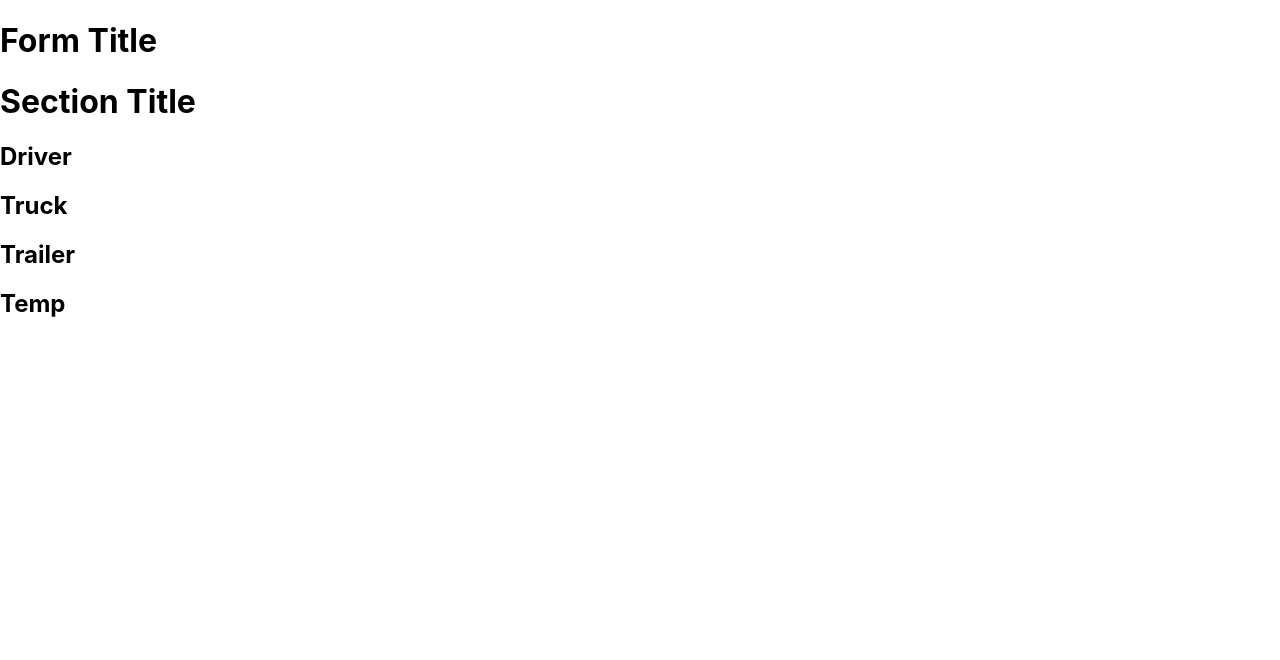
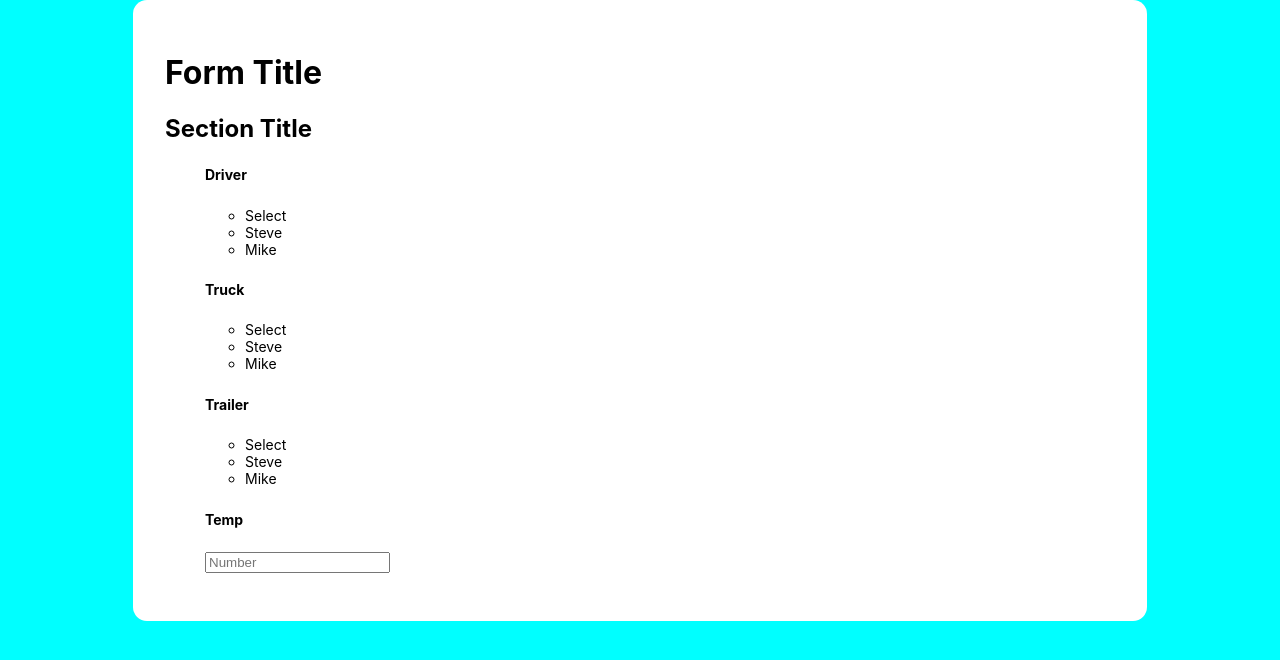
Before and after one commit to SomeChineseGuy/Practice-Projects, a React (Create React App) app in the folder 04-form/form/: page / in a window 1280 px wide. Shown: the top 660 px of the page. Built offline with nearby package versions, Linux system fonts and the light colour scheme; the HTML template or start-up script is replaced by a standard one.

Commit message:
Added based styling in CSS and got basic logic dropdown

```diff
--- a/04-form/form/src/App.css
+++ b/04-form/form/src/App.css
@@ -1,3 +1,23 @@
 .App {
+  max-width: var(--main-form-width);
+  border-radius: var(--main-form-radius);
+  padding: 2rem;
+  background-color: white;
+  margin: auto;
+}
 
+body {
+  background-color: aqua;
 }
+
+h5, p, li {
+  font-size: var(--text);
+}
+
+h1 {
+  font-size: var(--form-title);
+}
+
+h2 {
+  font-size: var(--section-title);
+}
--- a/04-form/form/src/componets/DropDownContainer.js
+++ b/04-form/form/src/componets/DropDownContainer.js
@@ -1,28 +1,47 @@
+import { useState } from "react";
+
 
 export const DropdownContainer = (props) => {
   const DropdownItem = (props) => {
+    const [selected, setSelected] = useState(null)
     console.log(props);
     return(
-      <div>
-
-      </div>
+      <li>
+        {props.driver}
+      </li>
     );
   }
 
   const showData = (data) => {
     return data.map((item) => {
+      if(item.type !== 'number') {
         return (
           <div key={item.id}>
-          <h2>{item.name}</h2>
-          <DropdownItem
-            id={item.id}
+            <h5>{item.name}</h5>
+            <ul>
+              {/* {                 id={item.id}
                  options={item.options}
                  placeholder={item.placeholder}
                  require={item.require}
                  type={item.type}
                  value={item.value}
-            width={item.width}
+                 width={item.width}} */}
+                <li>Select</li>
+              {item.options.map((inner) => {
+                return <DropdownItem
+                  driver={inner.value}
+                  key={inner.id}
                 />
+              })}
+
+            </ul>
+          </div>
+        );
+        }
+        return (
+          <div key={item.id}>
+            <h5>{item.name}</h5>
+            <input type="number" placeholder="Number"/>
           </div>
         );
     })
@@ -30,8 +49,8 @@ export const DropdownContainer = (props) => {
 
   showData(props.formData)
   return (
-    <div>
+    <ul>
       {showData(props.formData)}
-    </div>
+    </ul>
   )
 }
--- a/04-form/form/src/componets/FormContainer.js
+++ b/04-form/form/src/componets/FormContainer.js
@@ -50,7 +50,7 @@ export const FormContainer = () => {
   return (
     <div>
       <h1>Form Title</h1>
-      <h1>Section Title</h1>
+      <h2>Section Title</h2>
       <DropdownContainer formData={formData} />
 
     </div>
```
Also changed, not shown: 1 other file (tests, documents, lock files or other folders). Lines whose indentation alone changed are shown as unchanged.
